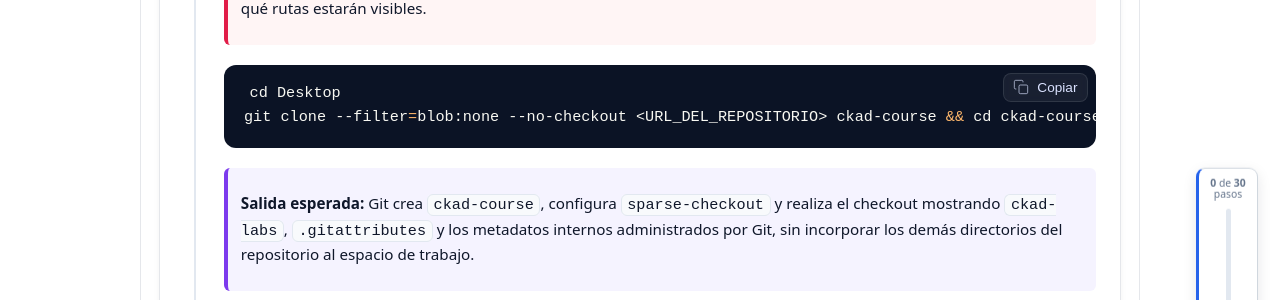
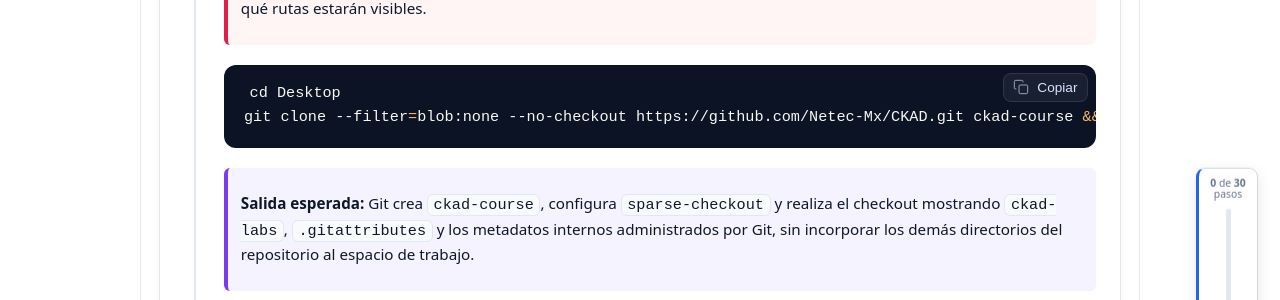
Before and after one commit to Netec-Mx/CKAD, a Jekyll site: the page built from labs/lab1/lab1.md, in a window 1280 px wide and 900 px high, scrolled down 4750 px. Shown: the part 153-453 px from the top of the window. Built offline with Jekyll 4.4.1, drawn with Linux system fonts in a browser that asks for light colours; part of the change alters nothing that is shown.

Commit message:
docs: ajuste de comandos

````diff
--- a/labs/lab1/lab1.md
+++ b/labs/lab1/lab1.md
@@ -161,7 +161,7 @@ Comprobarás Git y utilizarás `sparse-checkout` para obtener únicamente el dir
 
   ```bash
   cd Desktop
-  git clone --filter=blob:none --no-checkout <URL_DEL_REPOSITORIO> ckad-course && cd ckad-course && git sparse-checkout init --cone && git sparse-checkout set ckad-labs .gitattributes && git checkout
+  git clone --filter=blob:none --no-checkout https://github.com/Netec-Mx/CKAD.git ckad-course && cd ckad-course && git sparse-checkout init --cone && git sparse-checkout set ckad-labs .gitattributes && git checkout
   ```
 
   > **Salida esperada:** Git crea `ckad-course`, configura `sparse-checkout` y realiza el checkout mostrando `ckad-labs`, `.gitattributes` y los metadatos internos administrados por Git, sin incorporar los demás directorios del repositorio al espacio de trabajo.
````
Also changed, not shown: ckad-labs/README.md (renamed from labs/ckad-labs/README.md), ckad-labs/setup/kind-config.yaml (renamed from labs/ckad-labs/setup/kind-config.yaml), 8 other files.
